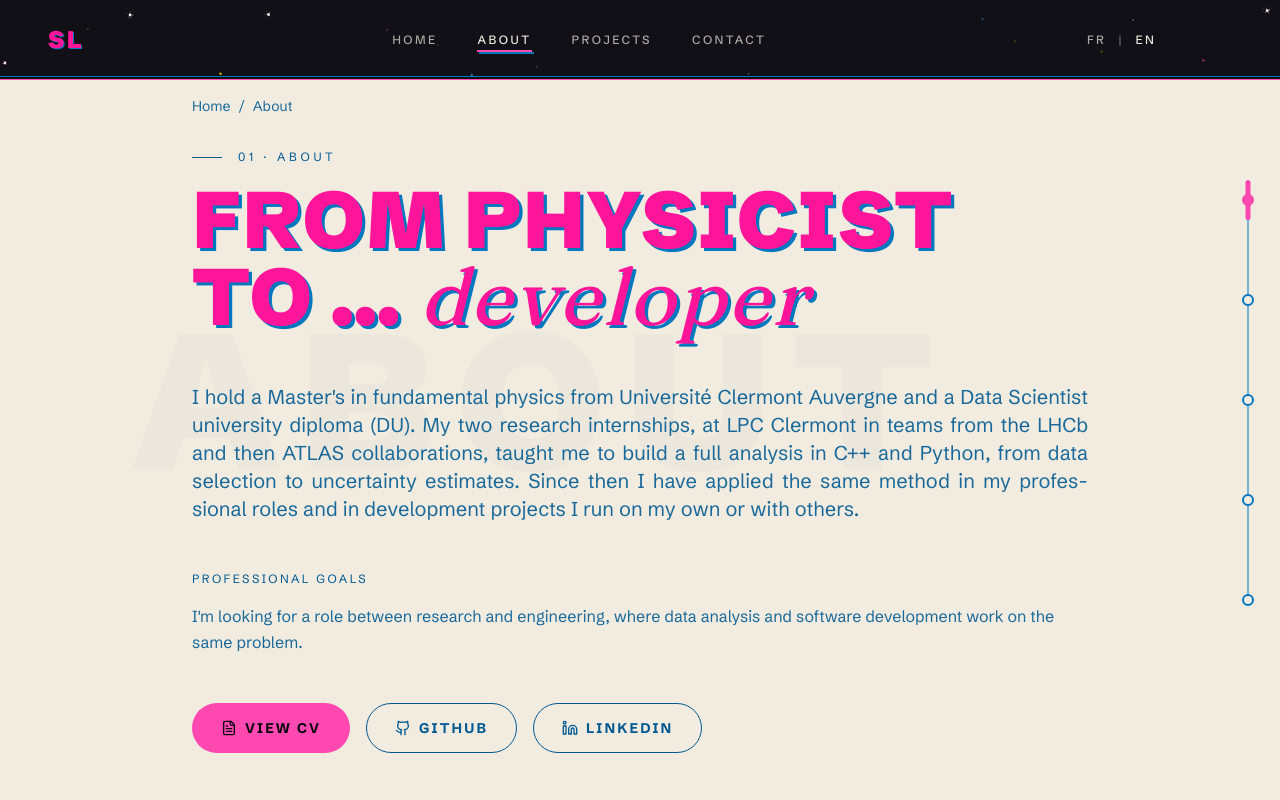
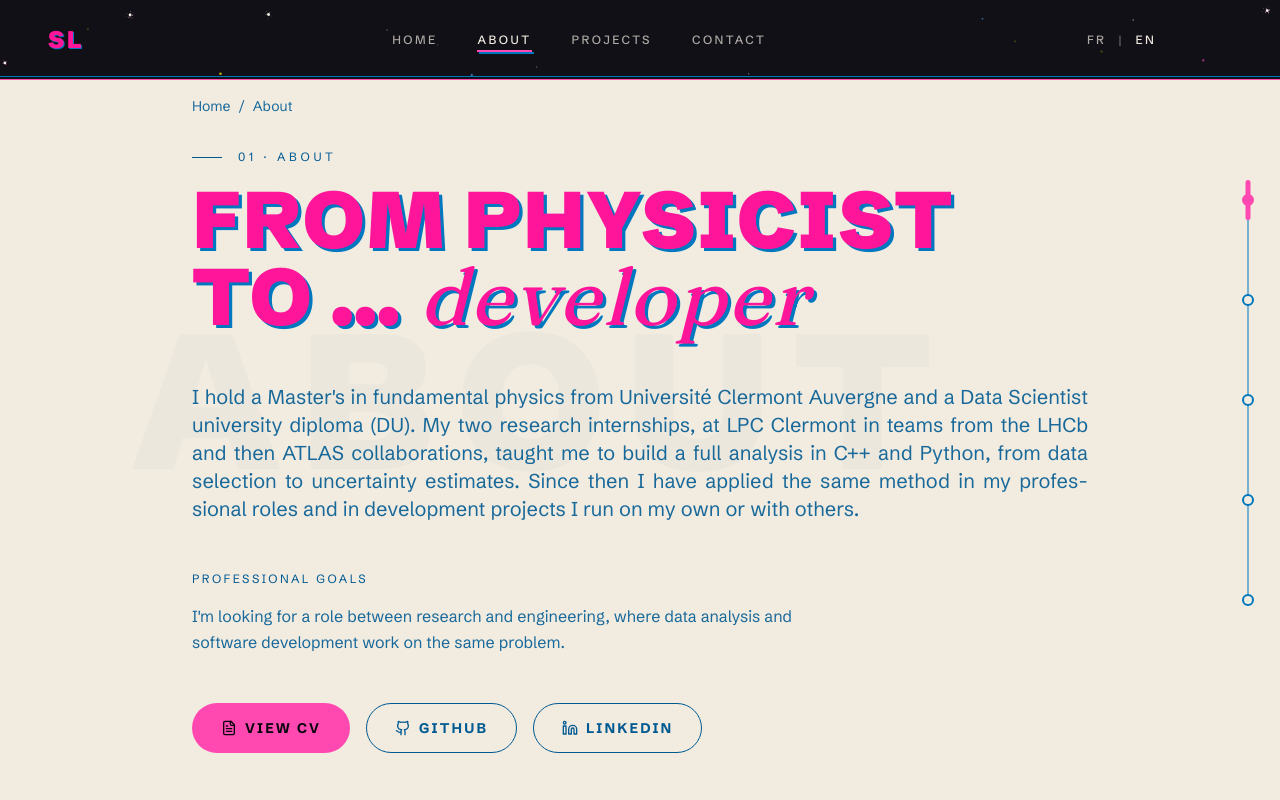
Before and after one commit to Samuellct/portfolio-2026, a Next.js app: page /en/about in a window 1280 px wide. Shown: the top 800 px of the page. Built offline with nearby package versions, Linux system fonts and the light colour scheme.

Commit message:
fix(about): cap the line length of the goals and other roles text

```diff
--- a/src/app/[locale]/about/AboutView.tsx
+++ b/src/app/[locale]/about/AboutView.tsx
@@ -115,7 +115,7 @@ function OtherJob({ job }: { job: ExperienceEntry }) {
         <span className="font-bold">{getLocalizedField(job.role, locale)}, {where}</span>
         <span className="font-mono text-xs text-muted">{getLocalizedField(job.period, locale)}</span>
       </div>
-      <p className="mt-1 text-sm text-muted leading-relaxed">{getLocalizedField(job.summary, locale)}</p>
+      <p className="mt-1 text-sm text-muted leading-relaxed max-w-prose">{getLocalizedField(job.summary, locale)}</p>
       {job.project && (
         <TransitionLink
           href={`/projects/${job.project.category}/${job.project.id}`}
@@ -663,7 +663,7 @@ export default function AboutView({
               <h2 className="text-xs tracking-caps-wide uppercase text-accent mb-4">
                 {tAbout('full.goalsTitle')}
               </h2>
-              <p className="text-muted leading-relaxed">
+              <p className="text-muted leading-relaxed max-w-prose">
                 {tAbout('full.goals')}
               </p>
             </div>
```
